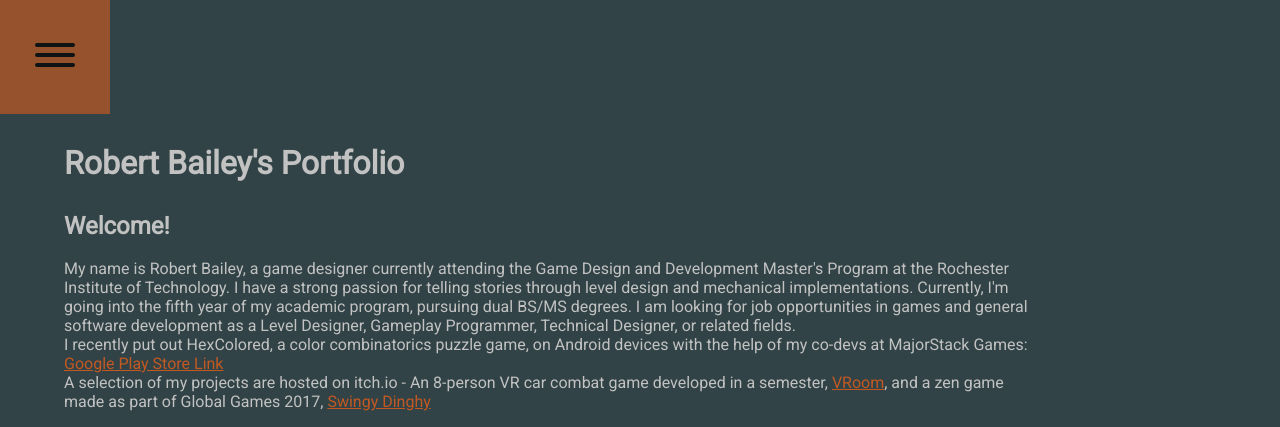
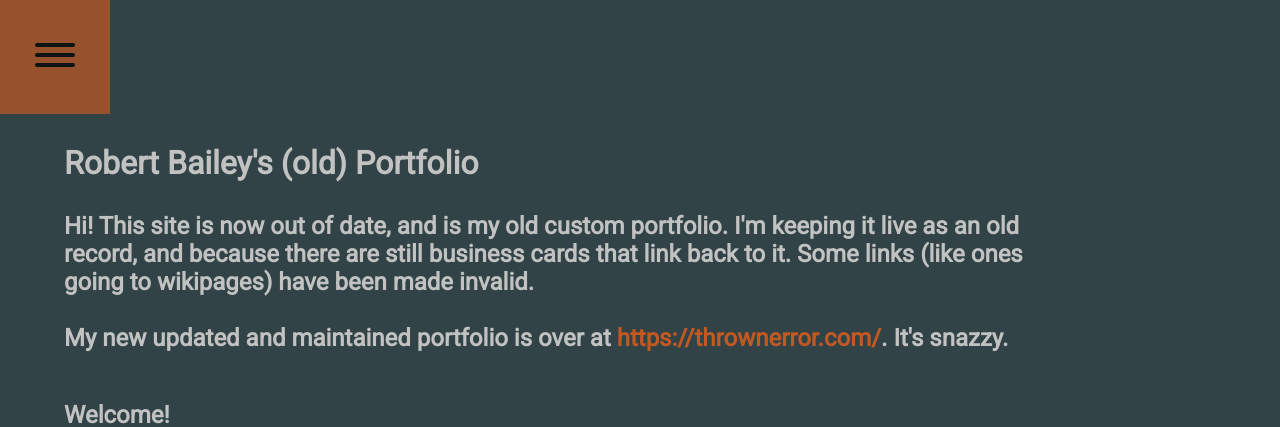
Before and after one commit to thrownerror/thrownerror.github.io, a plain HTML site: page index.html in a window 1280 px wide. Shown: the top 427 px of the page. Drawn offline with nearby package versions, Linux system fonts and the light colour scheme.

Commit message:
Text fixes and phasing out
Text fix to stop support of this portfolio and link to my square space one

```diff
--- a/index.html
+++ b/index.html
@@ -77,10 +77,13 @@
    </ul>
 </nav>
      <div id = "mainContent">
-            <h1>Robert Bailey's &#13;Portfolio</h1>
+            <h1>Robert Bailey's &#13;(old) Portfolio</h1>
 
        <section>
 		<div class = "bodyContent">
+            <h1>Hi! This site is now out of date, and is my old custom portfolio. I'm keeping it live as an old record, and because there are still business cards that link back to it. Some links (like ones going to wikipages) have been made invalid.<br><br>
+            My new updated and maintained portfolio is over at <a>https://thrownerror.com/</a>. It's snazzy.</h1><br>
+
             <h1>Welcome!</h1>
               <br>My name is Robert Bailey, a game designer currently attending the Game Design and Development Master's Program at the Rochester Institute of Technology. I have a strong passion for telling stories through level design and mechanical implementations.
 		      Currently, I'm going into the fifth year of my academic program, pursuing dual BS/MS degrees.
```
